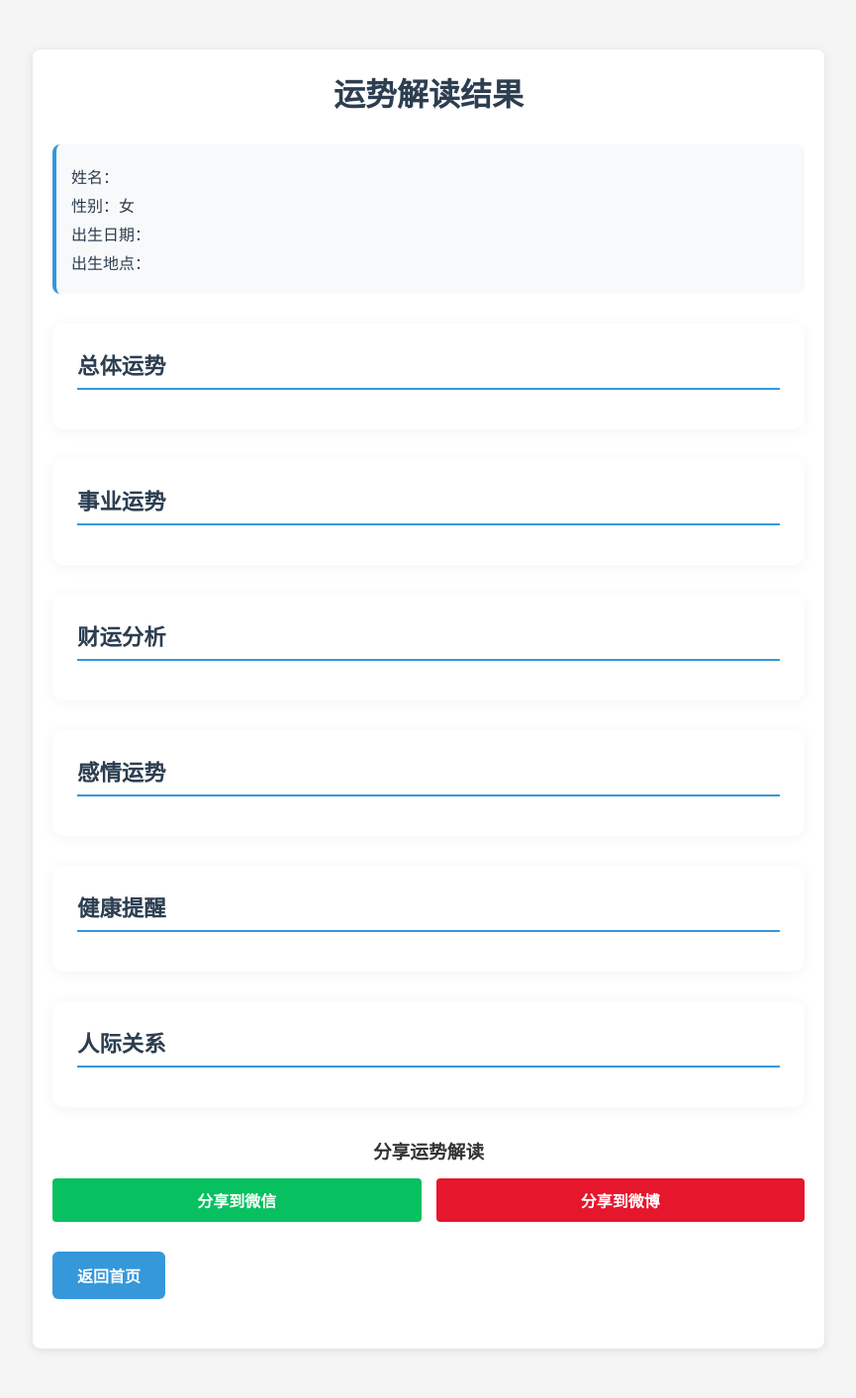
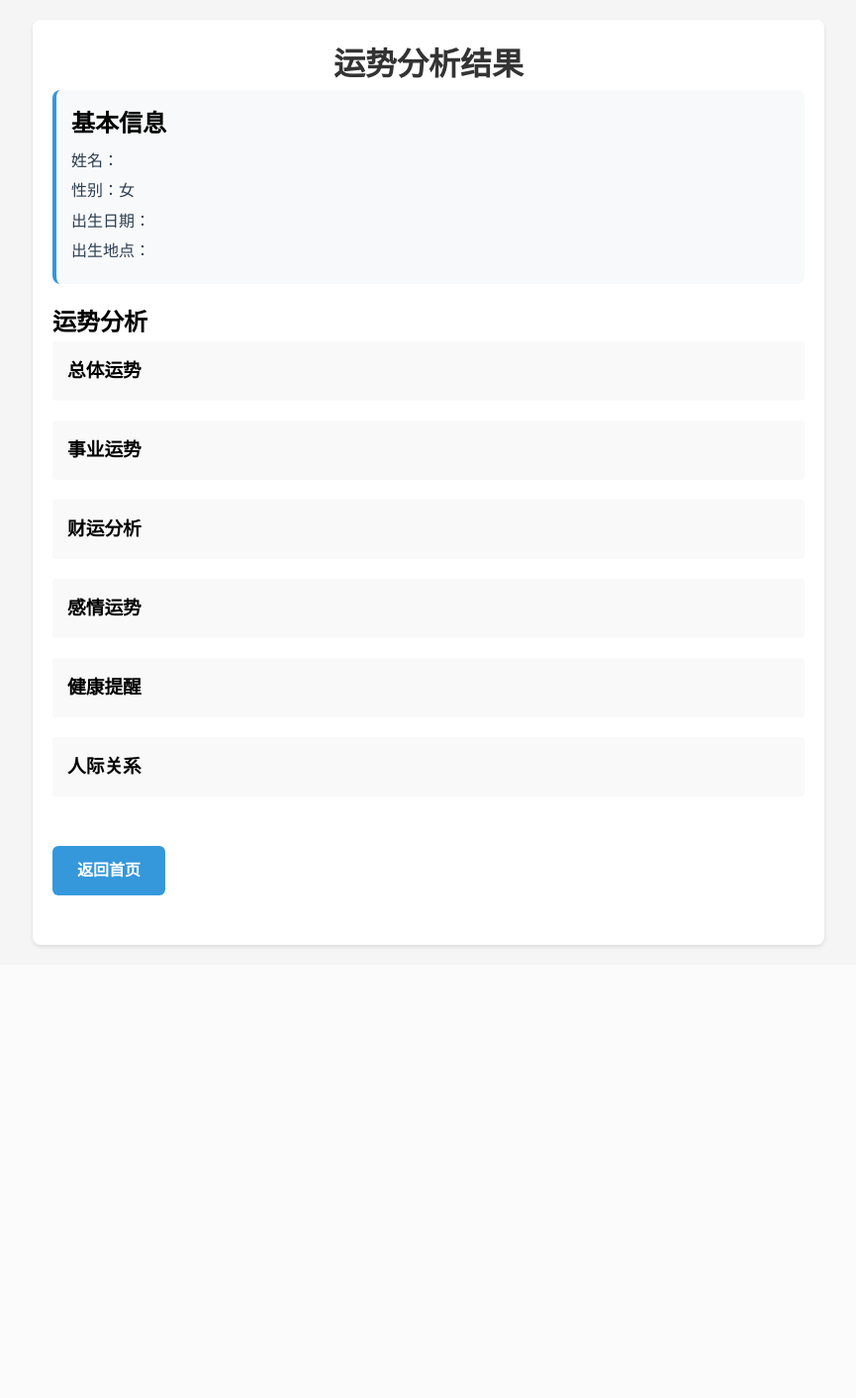
Before and after one commit to andy0303-cn/fortune-telling-app, a Flask app: template templates/result.html in a window 1280 px wide. Shown: the whole page at 99% size, without its empty margins (207-1072 px from the left). After the commit the page ends 958 px from the top, so only its background shows below. Run offline with Flask 3, Linux system fonts and the light colour scheme; the template is opened without the code that fills it, so the values that code supplies are empty.

Commit message:
Add template files and styles

```diff
--- /dev/null
+++ b/core/__init__.py
@@ -0,0 +1 @@
+# 空文件，用于标记 core 为 Python 包
--- a/static/css/style.css
+++ b/static/css/style.css
@@ -5,34 +5,35 @@
 }
 
 body {
-    font-family: 'Microsoft YaHei', sans-serif;
+    font-family: Arial, sans-serif;
+    line-height: 1.6;
+    margin: 0;
+    padding: 20px;
     background-color: #f5f5f5;
-    color: #333;
 }
 
 .container {
     max-width: 800px;
-    margin: 50px auto;
+    margin: 0 auto;
     padding: 20px;
-    background-color: #fff;
+    background-color: white;
     border-radius: 8px;
-    box-shadow: 0 2px 10px rgba(0,0,0,0.1);
+    box-shadow: 0 2px 4px rgba(0,0,0,0.1);
 }
 
 h1 {
     text-align: center;
-    margin-bottom: 30px;
-    color: #2c3e50;
+    color: #333;
 }
 
 .form-group {
-    margin-bottom: 20px;
+    margin-bottom: 15px;
 }
 
 label {
     display: block;
     margin-bottom: 5px;
-    font-weight: bold;
+    color: #666;
 }
 
 input, select {
@@ -40,23 +41,40 @@
     padding: 8px;
     border: 1px solid #ddd;
     border-radius: 4px;
-    font-size: 16px;
 }
 
 button {
-    display: block;
     width: 100%;
     padding: 10px;
-    background-color: #3498db;
+    background-color: #4CAF50;
     color: white;
     border: none;
     border-radius: 4px;
-    font-size: 16px;
     cursor: pointer;
 }
 
 button:hover {
-    background-color: #2980b9;
+    background-color: #45a049;
+}
+
+.error-message {
+    color: red;
+    margin-bottom: 10px;
+}
+
+.fortune-result section {
+    margin-bottom: 20px;
+    padding: 15px;
+    background-color: #f9f9f9;
+    border-radius: 4px;
+}
+
+.back-button {
+    display: block;
+    text-align: center;
+    margin-top: 20px;
+    color: #666;
+    text-decoration: none;
 }
 
 /* 在现有样式后添加 */
--- a/templates/result.html
+++ b/templates/result.html
@@ -1,54 +1,47 @@
 <!DOCTYPE html>
-<html lang="zh">
+<html>
 <head>
+    <title>运势分析结果</title>
     <meta charset="UTF-8">
     <meta name="viewport" content="width=device-width, initial-scale=1.0">
-    <title>运势解读结果</title>
-    <link rel="stylesheet" href="{{ url_for('static', filename='css/style.css') }}">
+    <link rel="stylesheet" href="/static/css/style.css">
 </head>
 <body>
     <div class="container">
-        <h1>运势解读结果</h1>
+        <h1>运势分析结果</h1>
         <div class="user-info">
+            <h2>基本信息</h2>
             <p>姓名：{{ user.name }}</p>
             <p>性别：{{ '男' if user.gender == 'M' else '女' }}</p>
-            <p>出生日期：{{ user.birth_date.strftime('%Y年%m月%d日 %H:%M') }}</p>
+            <p>出生日期：{{ user.birth_date }}</p>
             <p>出生地点：{{ user.birth_place }}</p>
         </div>
-        <div class="result-section">
-            <h2>总体运势</h2>
+        <div class="fortune-result">
+            <h2>运势分析</h2>
+            <section>
+                <h3>总体运势</h3>
                 <p>{{ fortune.overall_fortune }}</p>
-        </div>
-        <div class="result-section">
-            <h2>事业运势</h2>
+            </section>
+            <section>
+                <h3>事业运势</h3>
                 <p>{{ fortune.career_fortune }}</p>
-        </div>
-        <div class="result-section">
-            <h2>财运分析</h2>
+            </section>
+            <section>
+                <h3>财运分析</h3>
                 <p>{{ fortune.wealth_fortune }}</p>
-        </div>
-        <div class="result-section">
-            <h2>感情运势</h2>
+            </section>
+            <section>
+                <h3>感情运势</h3>
                 <p>{{ fortune.love_fortune }}</p>
-        </div>
-        <div class="result-section">
-            <h2>健康提醒</h2>
+            </section>
+            <section>
+                <h3>健康提醒</h3>
                 <p>{{ fortune.health_fortune }}</p>
-        </div>
-        <div class="result-section">
-            <h2>人际关系</h2>
+            </section>
+            <section>
+                <h3>人际关系</h3>
                 <p>{{ fortune.relationship_fortune }}</p>
-        </div>
-        <div class="share-section">
-            <h3>分享运势解读</h3>
-            <div class="share-buttons">
-                <button onclick="shareToWeChat()" class="share-button wechat">
-                    分享到微信
-                </button>
-                <button onclick="shareToWeibo()" class="share-button weibo">
-                    分享到微博
-                </button>
-            </div>
+            </section>
         </div>
         <a href="/" class="back-button">返回首页</a>
     </div>
```
Also changed, not shown: templates/index.html (+6 -6 lines). Lines whose indentation alone changed are shown as unchanged.
